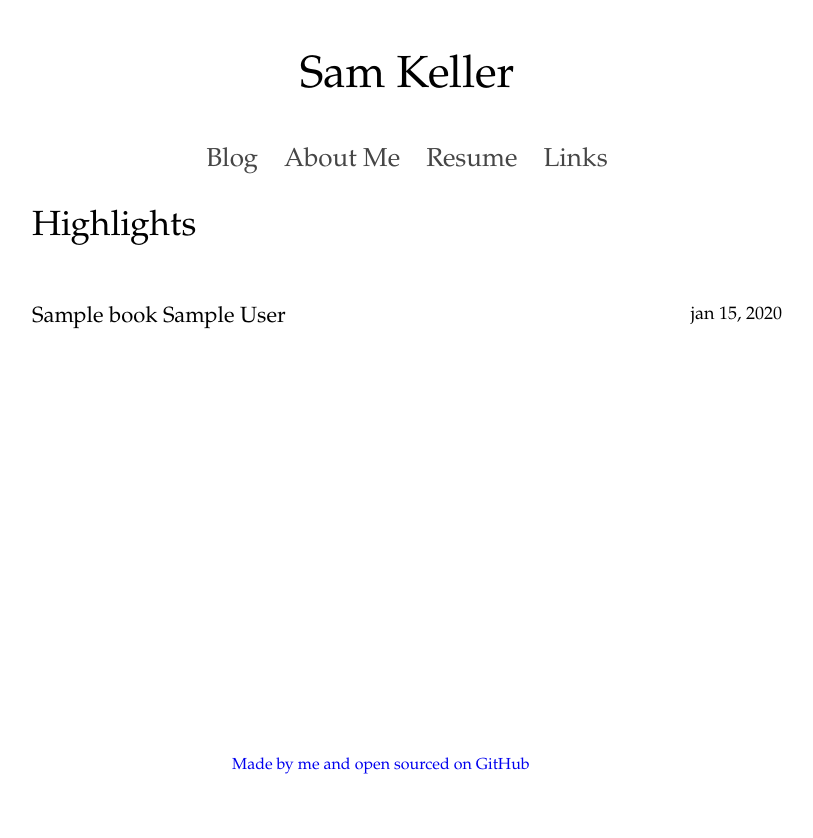
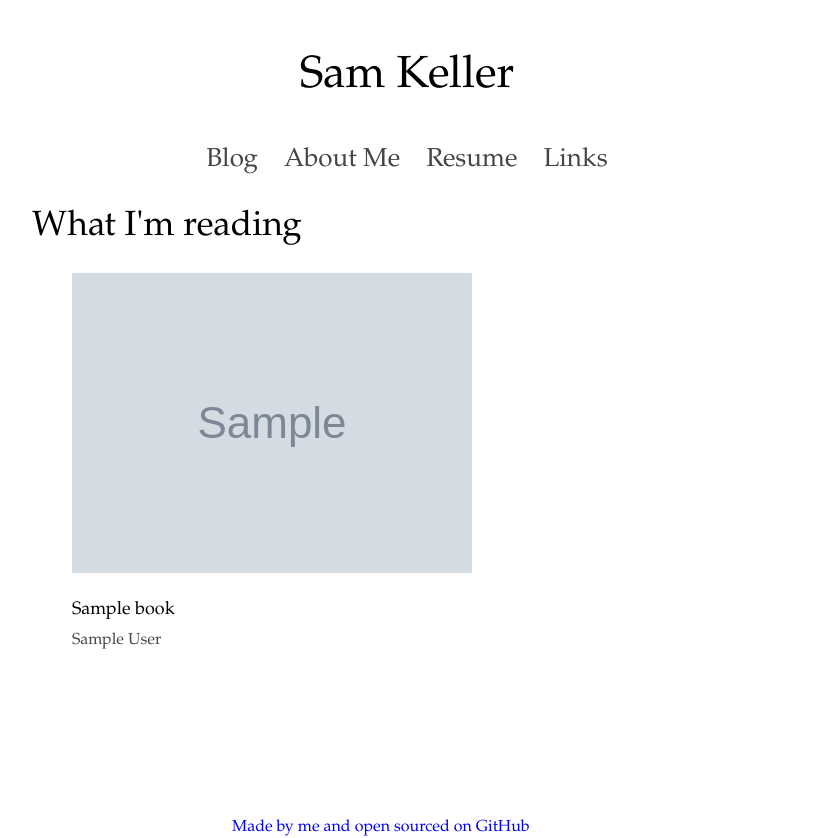
Before and after one commit to samskeller/my_site, a Django app: page /highlights/ in a window 1280 px wide. Shown: the whole page, without its empty margins (233-1046 px from the left). Before the commit the page ends 774 px from the top, so only its background shows below. Run offline with Django 3.2, Linux system fonts and the light colour scheme; tables that the repository leaves empty hold one stand-in row (values such as "Sample post"); grey boxes marked "Sample" are stand-in pictures; parts of the project's set-up code (start-up, migrations or seed data) failed here and were passed over.

Commit message:
Adding somewhat finished books view and very basic highlights views

```diff
--- a/highlights/templates/books.html
+++ b/highlights/templates/books.html
@@ -2,17 +2,21 @@
 
 {% block content %}
 
-<h1 class="blog-list-header">Highlights</h1>
-<div class="blog-list-wrapper">
+<h1 class="books_list_header">What I'm reading</h1>
+<ul class="bookshelf">
     {% for book in books %}
-    <div class="blog-list-row">
-      <div class="blog-list-post-title">
-          {{ book.title }}
-					{{ book.author }}
-      </div>
-      <div class="blog-list-post-date">{{book.date_created|date:'b d, Y'}}</div>
-    </div>
-    {% endfor %}
-</div>
+	<li class="book">
+    <a class="book_link", href="https://www.google.com">
+			<img src="{{ book.thumbnail.url }}">
+			<div class="book_title">
+        {{ book.title }}
+			</div>
+			<div class="book_author">
+				{{ book.author }}
+			</div>
+    </a>
+	</li>
+  {% endfor %}
+</ul>
 
 {% endblock content %}
--- a/highlights/urls.py
+++ b/highlights/urls.py
@@ -1,8 +1,10 @@
 from django.urls import include, path
 
 from .views import BooksHome
+from .views import BookHighlights
 
 app_name = 'highlights'
 urlpatterns = [
     path(r'', BooksHome.as_view(), name="books_list"),
+    path(r'books/<int:book_id>', BookHighlights.as_view(), name='book_highlights'),
 ]
--- a/highlights/views.py
+++ b/highlights/views.py
@@ -12,3 +12,10 @@ class BooksHome(View):
     def get(self, request, *args, **kwargs):
         books = Book.objects.all().order_by('-date_created')[:20]
         return render(request, 'books.html', {'books': books})
+
+class BookHighlights(View):
+    def get(self, request, *args, **kwargs):
+        book_id = kwargs.pop('book_id', None)
+        book = Book.objects.get(id=book_id)
+        highlights = Highlight.objects.filter(book_id=book_id).order_by('date_created')
+        return render(request, 'highlights.html', {'highlights': highlights, 'book': book})
--- a/my_site/static/my_site/css/my_site.css
+++ b/my_site/static/my_site/css/my_site.css
@@ -327,3 +327,42 @@ h1.name-header a {
     white-space: pre-wrap;
     background: #d2d6d8;
 }*/
+
+/* Styling for HIghlights */
+h1.books_list_header {
+    font-size: 35px;
+    font-style: normal;
+    font-variant: normal;
+    font-weight: 500;
+    margin-top:20px;
+}
+ul.bookshelf {
+  display: grid;
+  grid-column-gap: 50px;
+  grid-template-columns: repeat(auto-fit,minmax(140px,1fr));
+  list-style: none;
+}
+
+li.book {
+  padding: 0;
+  width: auto;
+  margin-bottom: 70px;
+}
+
+a.book_link {
+  text-decoration: none;
+}
+
+.book_title {
+  padding-top: 20px;
+  font-size: 18px;
+  font-weight: 500;
+  color: rgb(0, 0, 0);
+}
+
+.book_author {
+  font-size: 16px;
+  padding-top: 10px;
+  color: rgb(70, 70, 70);
+  font-weight: 100;
+}
```
Also changed, not shown: highlights/templates/highlights.html (added, +20 -0 lines).
